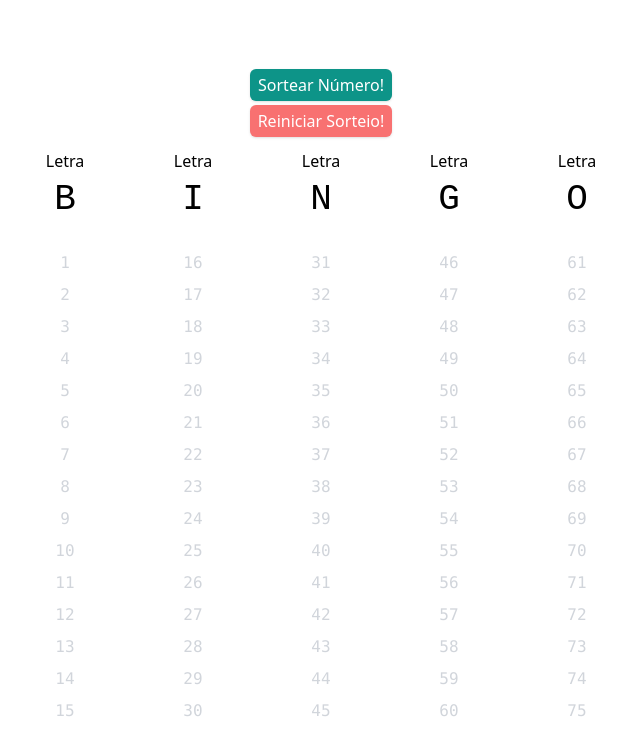
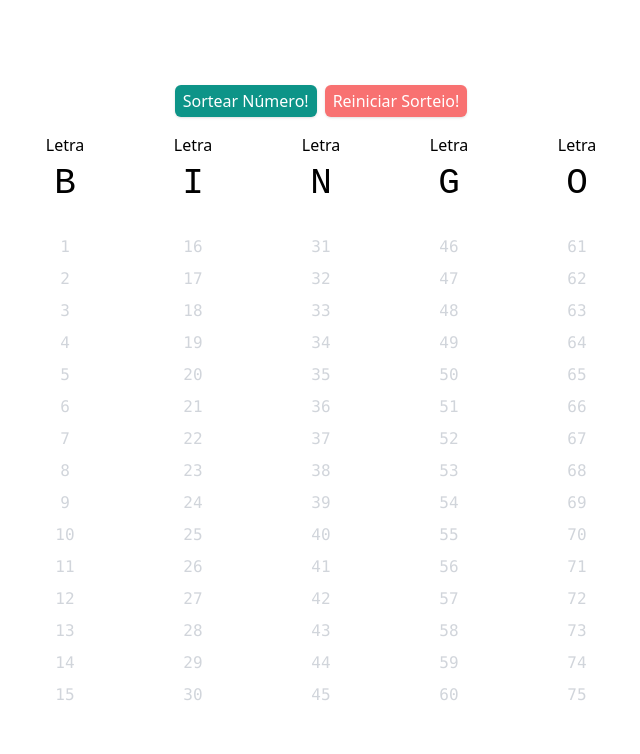
Before and after one commit to brwolfgang/bingo-react, a React (Create React App) app: page / in a window 1280 px wide. Shown: the top 754 px of the page, without its empty margins (319-959 px from the left). Built offline with nearby package versions, Linux system fonts and the light colour scheme.

Commit message:
Ajusta disposição dos botões de ação

```diff
--- a/src/App.jsx
+++ b/src/App.jsx
@@ -72,9 +72,11 @@ class App extends React.Component {
         return (
             <div className="flex flex-col justify-center items-center w-screen h-screen">
                 <div className="flex flex-col justify-center items-center m-2 text-center w-full">
-                    {this.state.qtdeNumerosSorteados <= 75 ? <AcaoSorteio sortearNumero={this.sortearNumero} /> : null}
+                    <div className="flex flex-row flex-nowrap">
+                        {this.state.qtdeNumerosSorteados <= 75 ? <AcaoSorteio sortearNumero={this.sortearNumero} /> : null}
 
-                    <AcaoReiniciarSorteio reiniciarSorteio={this.handleReinicioSorteio}/>
+                        <AcaoReiniciarSorteio reiniciarSorteio={this.handleReinicioSorteio}/>
+                    </div>
 
                     {this.state.numeroRecemSorteado ?  <NumeroSorteado numeroSorteado={this.state.numeroRecemSorteado}/> : ''}
 
--- a/src/componentes/AcaoReiniciarSorteio.jsx
+++ b/src/componentes/AcaoReiniciarSorteio.jsx
@@ -2,7 +2,7 @@ import React from "react";
 
 const AcaoSorteio = ({reiniciarSorteio}) => {
     return (
-        <button className="text-white bg-red-400 hover:text-white hover:bg-red-700 px-2 py-1 rounded-md shadow" onClick={reiniciarSorteio}>Reiniciar Sorteio!</button>
+        <button className="text-white bg-red-400 hover:text-white hover:bg-red-700 px-2 py-1 m-1 rounded-md shadow" onClick={reiniciarSorteio}>Reiniciar Sorteio!</button>
     )
 }
 
```
